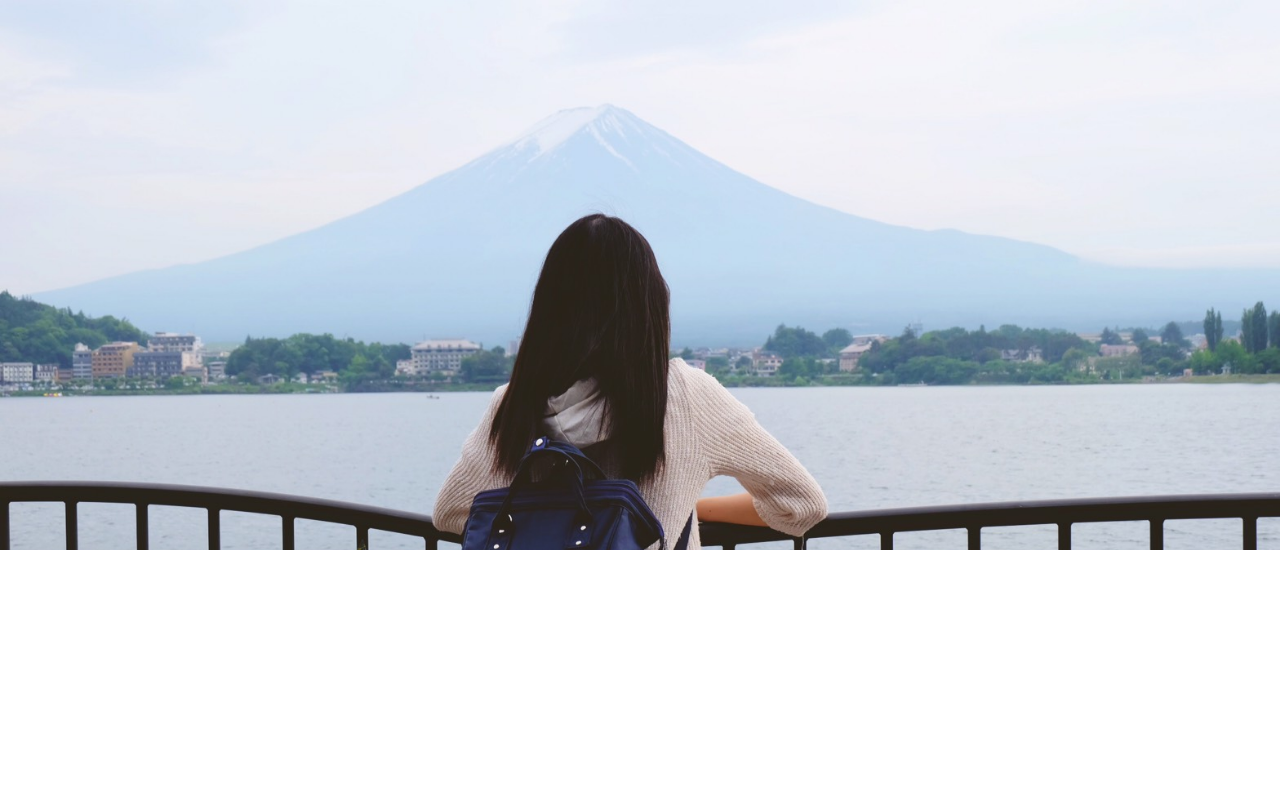
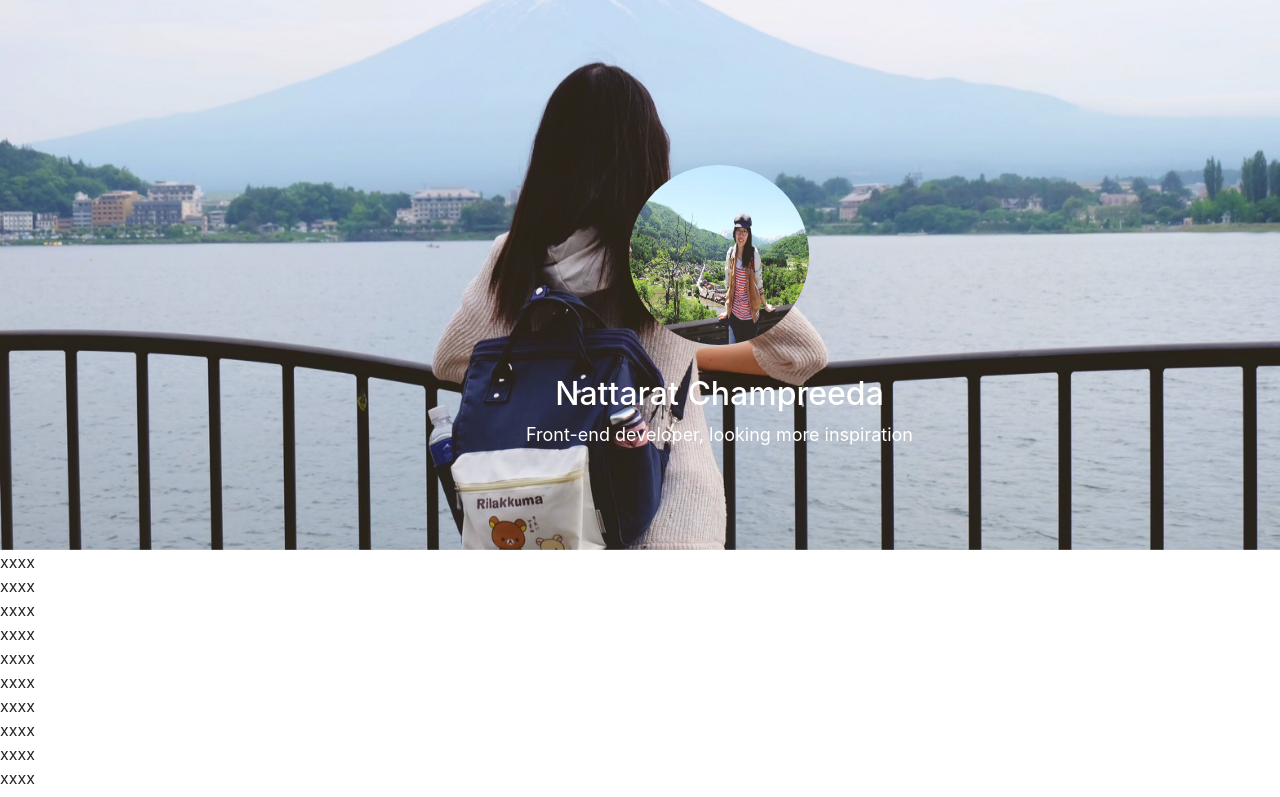
Before and after one commit to NattaratCh/My-Portfolio, an Angular app: page / in a window 1280 px wide. Shown: the top 797 px of the page. Built offline with nearby package versions, Linux system fonts and the light colour scheme.

Commit message:
Fix image cover position

```diff
--- a/src/app/app.component.html
+++ b/src/app/app.component.html
@@ -1,3 +1,24 @@
 <div class="page-content">
   <profile-cover></profile-cover>
 </div>
+
+xxxx<br/>
+xxxx<br/>
+xxxx<br/>
+xxxx<br/>
+xxxx<br/>
+xxxx<br/>
+xxxx<br/>
+xxxx<br/>
+xxxx<br/>
+xxxx<br/>
+xxxx<br/>
+xxxx<br/>
+xxxx<br/>
+xxxx<br/>
+xxxx<br/>
+xxxx<br/>
+xxxx<br/>
+xxxx<br/>
+xxxx<br/>
+xxxx<br/>
--- a/src/app/components/profile-cover/profile-cover.component.html
+++ b/src/app/components/profile-cover/profile-cover.component.html
@@ -1,3 +1,14 @@
-<div class="profile-cover">
-    <div class="profile-cover-image"></div>
+<div class="wrapper">
+    <div class="profile-cover">
+        <div class="profile-cover-image"></div>
+        <div class="container">
+            <div class="content-center">
+                <div class="profile-image">
+                    <img src="../../../assets/images/profile.jpg">
+                </div>
+                <div class="title"><h2>Nattarat Champreeda</h2></div>
+                <p class="category">Front-end developer, looking more inspiration</p>
+            </div>
+        </div>
+    </div>
 </div>
--- a/src/app/components/profile-cover/profile-cover.component.scss
+++ b/src/app/components/profile-cover/profile-cover.component.scss
@@ -2,13 +2,49 @@
     height: 60vh;
     max-height: 440px;
     min-height: 550px;
+    position: relative;
 
     .profile-cover-image {
+        position: absolute;
         width: 100%;
         height: 100%;
         background-image: url("../../../assets/images/cover.jpg");
         background-repeat: no-repeat;
         background-size: cover;
-       // transform: translate3d(0px, 94.4444px, 0px);
+        background-position: center center;
+        z-index: -1;
+        transform: translate3d(0px, 0px, 0px);
+    }
+
+    .container {
+        z-index: 2;
+        position: relative;
+        text-align: center;
+        height: 100%;
+
+        .content-center {
+            position: absolute;
+            top: 30%;
+            left: 40%;
+            max-width: 880px;
+
+            .profile-image img {
+                border-radius: 50%;
+                height: 180px;
+                width: 180px;
+                position: relative;
+            }
+        }
     }
 }
+
+.title {
+    margin-top: 30px;
+    text-align: center;
+    color: #ffffff;
+}
+
+.category {
+    color: #ffffff;
+    font-size: 18px;
+}
```
Also changed, not shown: src/assets/images/profile.jpg (added).
